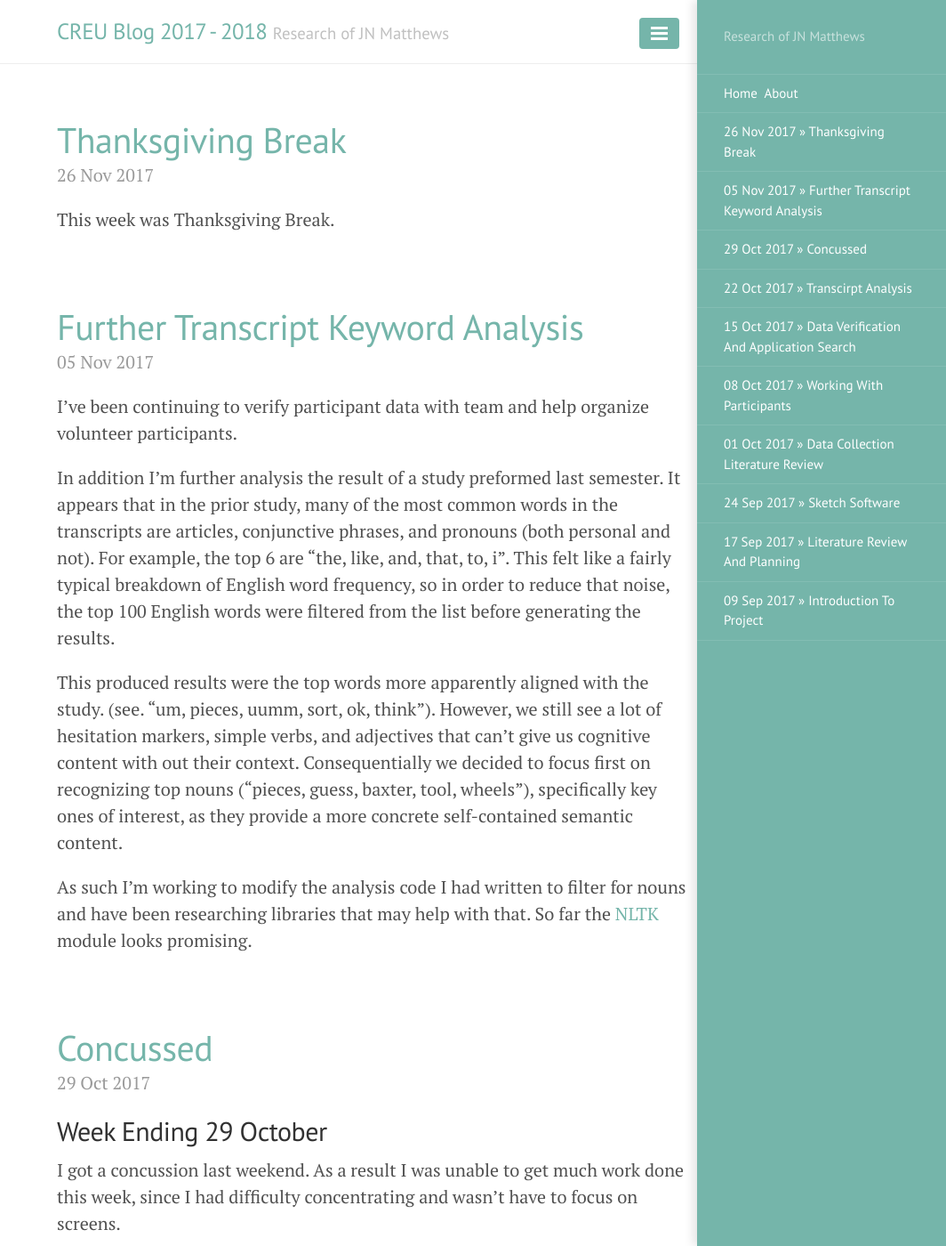
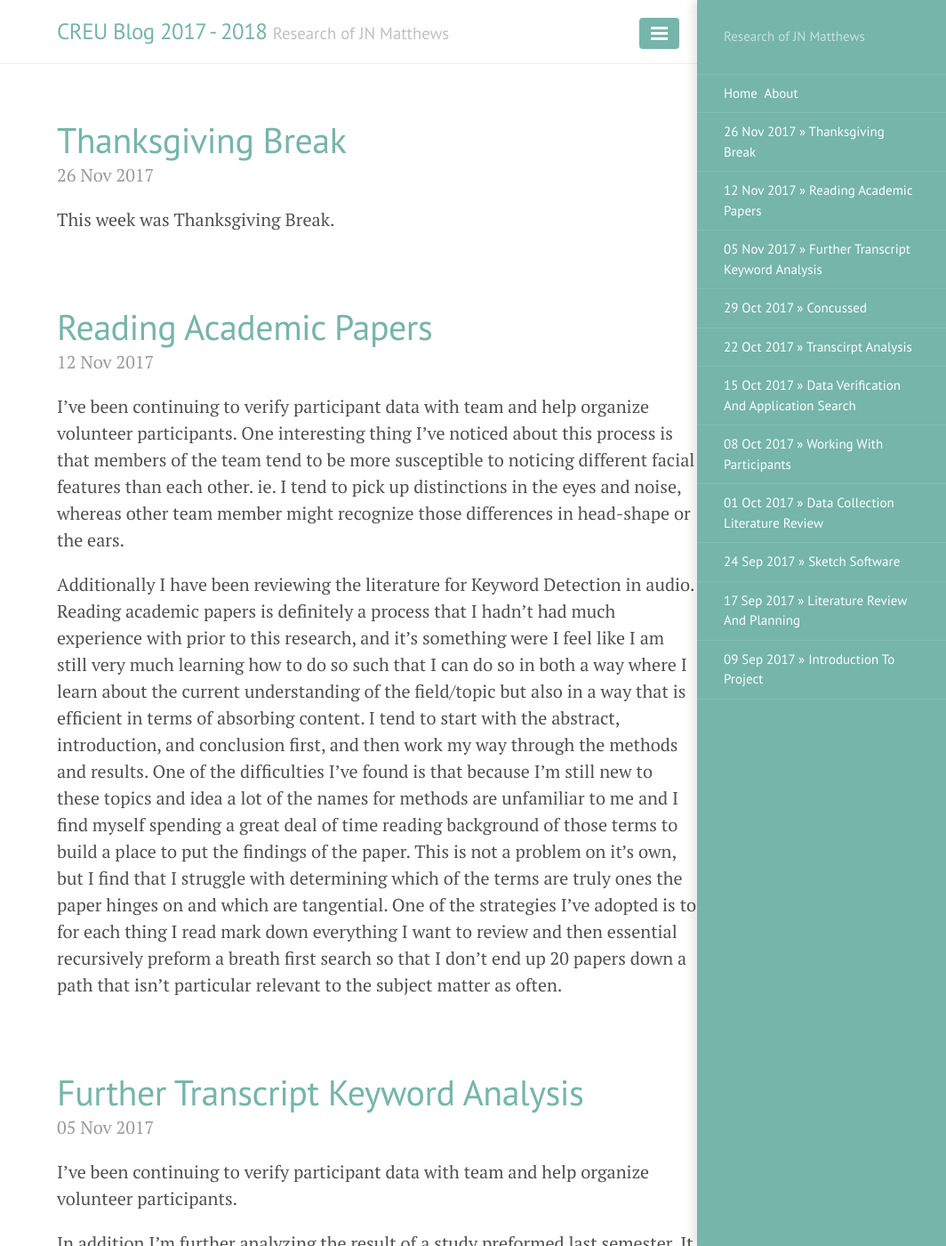
Before and after one commit to jenni-niels/CREU, a Jekyll site: the page built from index.html, in a window 1280 px wide and 1400 px high. Shown: the whole window at 89% size, without its empty margins (216-1280 px from the left). Built offline with Jekyll 4.4.1, drawn with Linux system fonts in a browser that asks for light colours; the list of posts is cut into pages by our own code; some of the changed text lies outside the part shown.

Commit message:
blog update

```diff
--- /dev/null
+++ b/_posts/2017-11-12-Reading-Academic-Papers.md
@@ -0,0 +1,4 @@
+I've been continuing to verify participant data with team and help organize volunteer participants.  One interesting thing I've noticed about this process is that members of the team tend to be more susceptible to noticing different facial features than each other.  ie.  I tend to pick up distinctions in the eyes and noise, whereas other team member might recognize those differences in head-shape or the ears.
+
+
+Additionally I have been reviewing the literature for Keyword Detection in audio. Reading academic papers is definitely a process that I hadn't had much experience with prior to this research, and it's something were I feel like I am still very much learning how to do so such that I can do so in both a way where I learn about the current understanding of the field/topic but also in a way that is efficient in terms of absorbing content.  I tend to start with the abstract, introduction, and conclusion first, and then work my way through the methods and results.  One of the difficulties I've found is that because I'm still new to these topics and idea a lot of the names for methods are unfamiliar to me and I find myself spending a great deal of time reading background of those terms to build a place to put the findings of the paper.  This is not a problem on it's own, but I find that I struggle with determining which of the terms are truly ones the paper hinges on and which are tangential.  One of the strategies I've adopted is to for each thing I read mark down everything I want to review and then essential recursively preform a breath first search so that I don't end up 20 papers down a path that isn't particular relevant to the subject matter as often.
--- a/_posts/2017-11-5-Further-Transcript-Keyword-Analysis.md
+++ b/_posts/2017-11-5-Further-Transcript-Keyword-Analysis.md
@@ -1,7 +1,7 @@
 I've been continuing to verify participant data with team and help organize
 volunteer participants.
 
-In addition I'm further analysis the result of a study preformed last semester.
+In addition I'm further analyzing the result of a study preformed last semester.
 It appears that in the prior study, many of the most common words in the transcripts are articles, conjunctive phrases, and pronouns (both personal and not).  For example, the top 6 are "the, like, and, that, to, i".  This felt like a fairly typical breakdown of English word frequency, so in order to reduce that noise, the top 100 English words were filtered from the list before generating the results.
 
 This produced results were the top words more apparently aligned with the study.  (see. "um, pieces, uumm, sort, ok, think").  However, we still see a lot of hesitation markers, simple verbs, and adjectives that can't give us cognitive content with out their context.  Consequentially we decided to focus first on recognizing top nouns ("pieces, guess, baxter, tool, wheels"), specifically key ones of interest, as they provide a more concrete self-contained semantic content.
```
